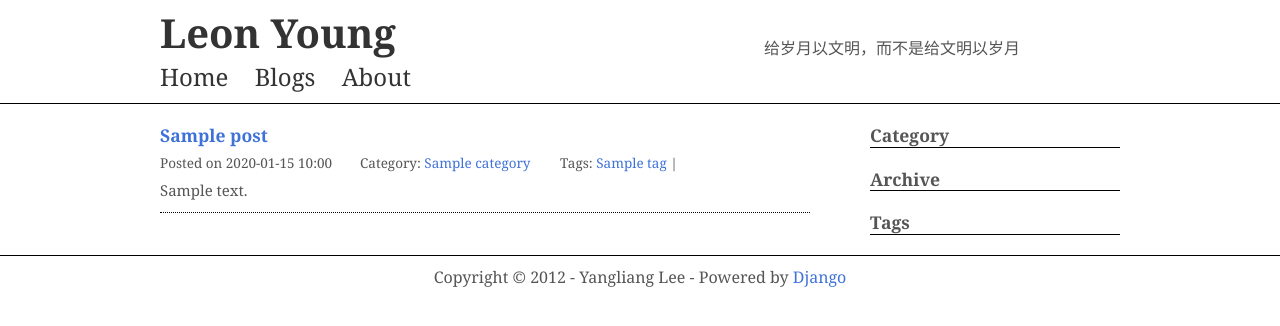
After one commit to DeanThompson/leon-blog, a Django app: template templates/blog/index.html in a window 1280 px wide. The commit adds this page. Shown: the top 326 px of the page. Run offline with Django 3.2, Linux system fonts and the light colour scheme; the template is opened without the code that fills it: most values are stand-ins (such as "Sample title", 1, 10 or a date in 2020); data that the repository does not hold is empty; parts of the project's set-up code (start-up, migrations or seed data) failed here and were passed over.

```diff
--- a/leon_blog/urls.py
+++ b/leon_blog/urls.py
@@ -13,6 +13,9 @@ urlpatterns = patterns('',
         'blog.views.post', name='leon_blog'),
     url(r'^blogs/$', 'blog.views.blogs'),
 
+    # home
+    url(r'^home/$', 'blog.views.index'),
+
     # about
     url(r'^about/$', 'blog.views.about'),
 )
--- a/static/css/style.css
+++ b/static/css/style.css
@@ -80,6 +80,10 @@ body {
     margin-bottom: 10px;
 }
 
+.entry {
+    margin-bottom: 20px;
+}
+
 .description {
     margin: 5px 0;
     font-size: 0.9em;
@@ -110,13 +114,15 @@ body {
 
 .blog-intro {
     padding-bottom: 10px;
-    margin-bottom: 10px;
+    margin-bottom: 20px;
     border-bottom: 1px dotted #000000;
+    max-height: 250px;
+    overflow: hidden;
 }
 
 .footer {
     border-top: 1px solid black;
-    margin-top: 20px;
+    margin-bottom: 40px;
     padding-top: 10px;
     text-align: center;
 }
--- a/templates/base.html
+++ b/templates/base.html
@@ -18,7 +18,7 @@
             <span>给岁月以文明，而不是给文明以岁月</span>
         </div>
         <div class="nav">
-            <a href="#">Home</a>
+            <a href="/home">Home</a>
             <a href="/blogs">Blogs</a>
             <a href="/about">About</a>
         </div>
--- /dev/null
+++ b/templates/blog/index.html
@@ -0,0 +1,29 @@
+{% extends 'base.html' %}
+
+{% block title %}
+    Home - Leon Young
+{% endblock %}
+
+{% block content %}
+    {% if posts_list %}
+        {% for post in posts_list %}
+            <div class="blog-intro">
+                <h3><a href="{{ post.get_absolute_url }}">{{ post.title }}</a></h3>
+                <div class="description">
+                    <span class="blog-pub-time">Posted on {{ post.pub_date|date:"Y-m-d H:i" }}</span>
+                    <span class="blog-category">Category: <a href="#">{{ post.category }}</a></span>
+                    <span class="blog-tags">Tags:
+                    {% for t in post.tags.all %}
+                        <a href="#">{{ t }}</a> |
+                    {% endfor %}
+                    </span>
+                </div>
+                <div class="text">
+                    {{ post.content }}
+                </div>
+            </div>
+        {% endfor %}
+    {% else %}
+        <p>There are no blogs.</p>
+    {% endif %}
+{% endblock %}
```
Also changed, not shown: blog/views.py (+9 -0 lines), templates/blog/blogs.html (+9 -18 lines), templates/blog/post.html (+7 -3 lines).
